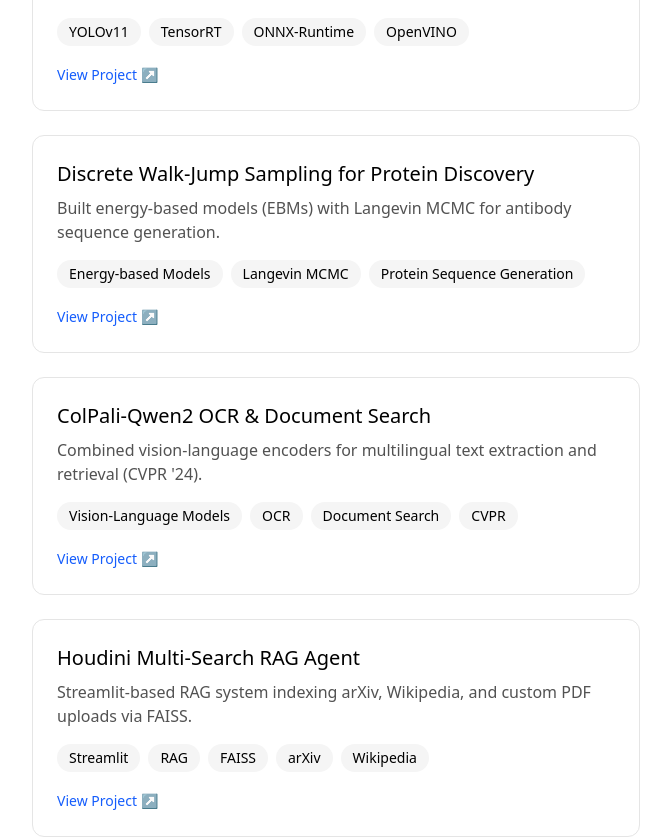
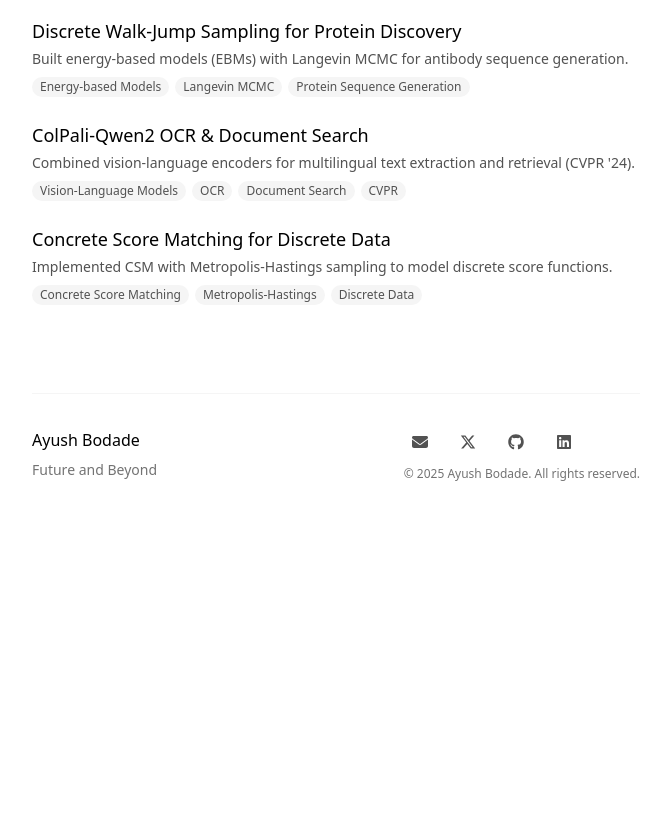
Before and after one commit to ayushb03/personal-website, a Next.js app: page /projects in a window 1280 px wide. Shown: the part 380-1217 px from the top of the page, without its empty margins (304-975 px from the left). After the commit the page ends 894 px from the top, so only its background shows below. Built offline with nearby package versions, Linux system fonts and the light colour scheme.

Commit message:
📝 chore: refactor Projects page layout and comment out outdated project entry

```diff
--- a/src/app/projects/page.tsx
+++ b/src/app/projects/page.tsx
@@ -1,5 +1,4 @@
 import Link from 'next/link'
-import { Card } from '../../components/card'
 
 export const metadata = {
   title: 'Projects',
@@ -25,12 +24,12 @@
     technologies: ['Vision-Language Models', 'OCR', 'Document Search', 'CVPR'],
     link: '#',
   },
-  {
-    title: 'Houdini Multi-Search RAG Agent',
-    description: 'Streamlit-based RAG system indexing arXiv, Wikipedia, and custom PDF uploads via FAISS.',
-    technologies: ['Streamlit', 'RAG', 'FAISS', 'arXiv', 'Wikipedia'],
-    link: '#',
-  },
+  // {
+  //   title: 'Houdini Multi-Search RAG Agent',
+  //   description: 'Streamlit-based RAG system indexing arXiv, Wikipedia, and custom PDF uploads via FAISS.',
+  //   technologies: ['Streamlit', 'RAG', 'FAISS', 'arXiv', 'Wikipedia'],
+  //   link: '#',
+  // },
   {
     title: 'Concrete Score Matching for Discrete Data',
     description: 'Implemented CSM with Metropolis-Hastings sampling to model discrete score functions.',
@@ -54,36 +53,33 @@
         </p>
       </div>
 
-      <div className="grid gap-6">
+      <div className="space-y-6">
         {projects.map((project, index) => (
-          <div
-            key={index}
-            className="p-6 rounded-xl border border-neutral-200 dark:border-neutral-800 hover:bg-neutral-50 dark:hover:bg-neutral-900 transition-all"
-          >
-            <h2 className="text-xl font-medium mb-2">{project.title}</h2>
-            <p className="text-neutral-600 dark:text-neutral-400 mb-4">
+          <div key={index}>
+            <h2 className="text-lg font-medium mb-1">{project.title}</h2>
+            <p className="text-neutral-600 dark:text-neutral-400 text-sm mb-2">
               {project.description}
             </p>
-            <div className="mb-4">
-              <div className="flex flex-wrap gap-2">
+            <div className="mb-2 flex flex-wrap gap-1.5">
               {project.technologies.map((tech, techIndex) => (
                 <span
                   key={techIndex}
-                    className="px-3 py-1 bg-neutral-100 dark:bg-neutral-800 text-sm rounded-full"
+                  className="px-2 py-0.5 bg-neutral-100 dark:bg-neutral-800 text-xs rounded-full text-neutral-600 dark:text-neutral-400"
                 >
                   {tech}
                 </span>
               ))}
             </div>
-            </div>
+            {project.link !== '#' && (
               <Link
                 href={project.link}
-              className="text-sm text-blue-600 dark:text-blue-400 hover:underline inline-flex items-center gap-1"
+                className="text-xs text-blue-600 dark:text-blue-400 hover:underline"
                 target="_blank"
                 rel="noopener noreferrer"
               >
-              View Project ↗
+                View Project
               </Link>
+            )}
           </div>
         ))}
       </div>
```
Lines whose indentation alone changed are shown as unchanged.
